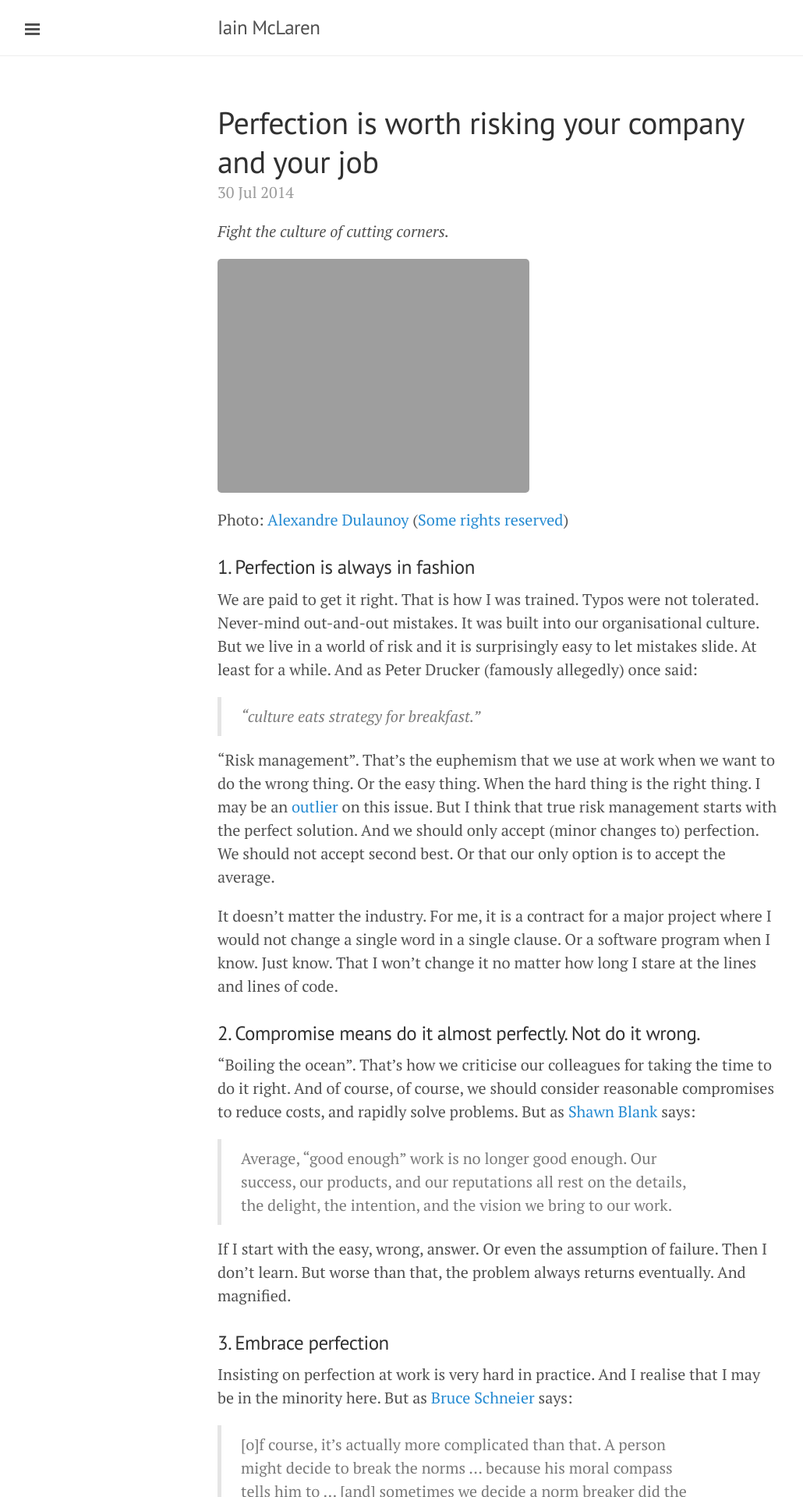
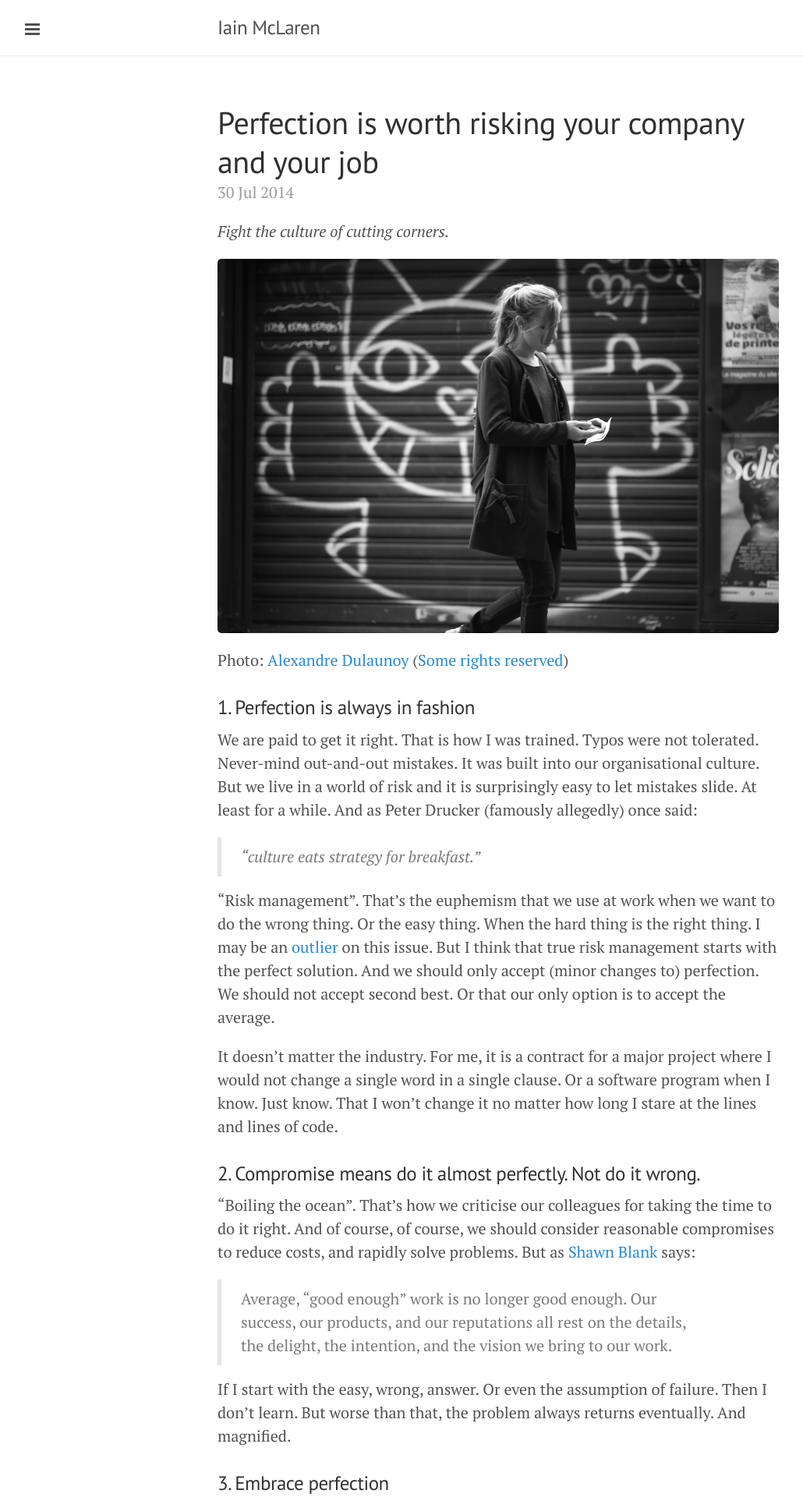
Before and after one commit to imclaren/blog, a Jekyll site: the page built from _posts/2014-07-30-perfection.md, in a window 1280 px wide. Shown: the top 1920 px of the page at 78% size, without its empty margins (1-1031 px from the left). Built offline with Jekyll 4.4.1, drawn with Linux system fonts in a browser that asks for light colours; Markdown is read by kramdown in place of the engine named in the settings.

Commit message:
perfection

```diff
--- a/_posts/2014-07-30-perfection.md
+++ b/_posts/2014-07-30-perfection.md
@@ -5,7 +5,7 @@ title: Perfection is worth risking your company and your job
 
 *Fight the culture of cutting corners.*
 
-![Perfection](http://iainmclaren.com/public/images/2014-08-06-perfection_8752354681_07454f65c8.jpg "Perfection")
+![Perfection](http://iainmclaren.com/public/images/2014-08-06-perfection_8752354681_07454f65c8_b.jpg "Perfection")
 
 Photo: [Alexandre Dulaunoy](https://www.flickr.com/photos/adulau/) ([Some rights reserved](https://creativecommons.org/licenses/by-sa/2.0/))
 
```
